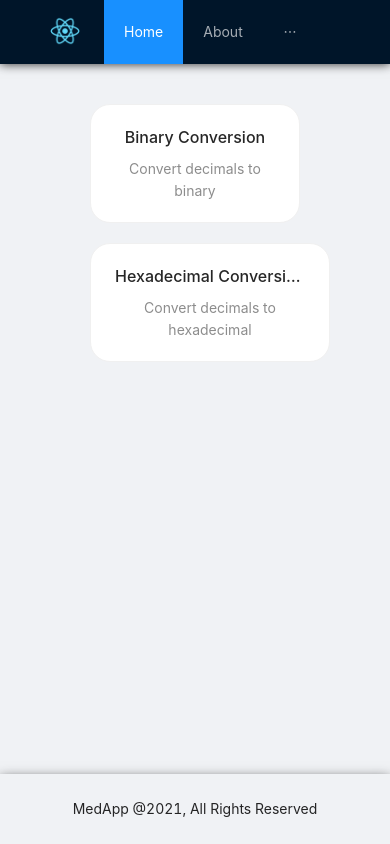
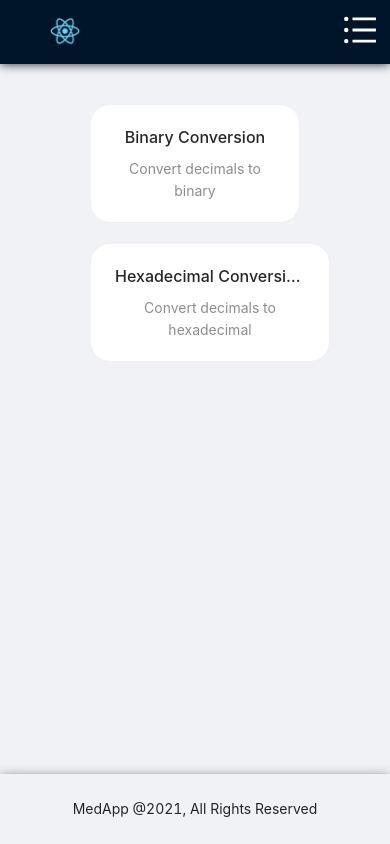
Before and after one commit to mohammedouazza/madapp, a React (Create React App) app: page / in a window 390 px wide. Built offline with nearby package versions, Linux system fonts and the light colour scheme.

Commit message:
fix drawer init

```diff
--- a/src/layouts/HeaderComponent.jsx
+++ b/src/layouts/HeaderComponent.jsx
@@ -14,7 +14,7 @@ const logoStyle = {
   backgroundSize: "30px",
 };
 const HeaderComponent = () => {
-  const [mobileHeader, setMobileHeader] = useState(false);
+  const [mobileHeader, setMobileHeader] = useState(window.innerWidth < 800);
   const [drawerVisible, setDrawerVisible] = useState(false);
   const toggleDrawer = () => {
     setDrawerVisible(!drawerVisible);
```
